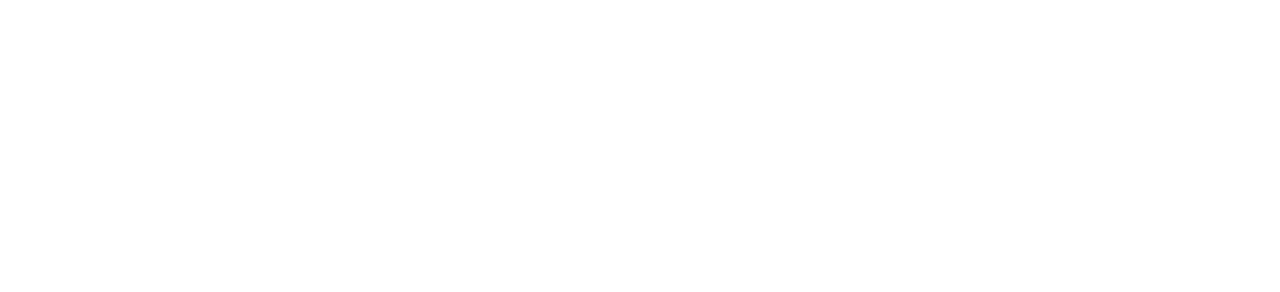
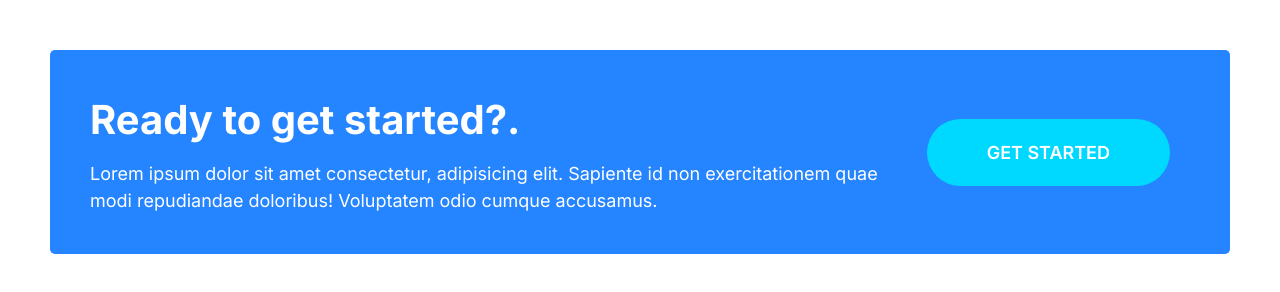
Before and after one commit to ana-m-gaina/landing_page, a plain HTML site: page index.html in a window 1280 px wide. Drawn offline with Linux system fonts and the light colour scheme.

Commit message:
Callout styling

```diff
--- a/css/styles.css
+++ b/css/styles.css
@@ -261,6 +261,11 @@
     font-size: 1.5rem;
 }
 
+.btn--stretched{
+    padding-left: 6rem;
+    padding-right: 6rem;
+}
+
 /* Inputs */
 
 .input{
@@ -486,7 +491,7 @@
 
   @media screen and (min-width: 768px) {
     .testimonial .quote,
-    .testimonial .quote__author,{
+    .testimonial .quote__author{
         font-size: 2.4rem;
     }
 
@@ -494,3 +499,43 @@
         margin-left: 6rem;
     }
     }
+
+/* Callout */
+
+.callout{
+    padding: 4rem;
+    border-radius: 5px;
+}
+
+.callout--primary{
+    background-color: var(--color-primary);
+    color: #fff;
+}
+
+.callout__heading{
+    color: #fff;
+}
+
+.callout .btn{
+    justify-self: center;
+    align-self: center;
+
+}
+
+.callout__content{
+    align-items: center;
+}
+
+@media screen and (min-width: 768px) {
+    .callout .grid--1x2{
+        grid-template-columns: 1fr auto;
+    }
+    .callout__content{
+        text-align: left;
+    }
+
+    .callout .btn{
+        justify-self: start;
+        margin: 0 2rem;
+    }
+}
--- a/index.html
+++ b/index.html
@@ -14,7 +14,16 @@
 
 <body style="padding: 5rem;">
 
-
+    <div class="callout callout--primary">
+        <div class="grid grid--1x2">
+            <div class="callout__content">
+                <h2 class="callout__heading">Ready to get started?.</h2>
+                <p>Lorem ipsum dolor sit amet consectetur, adipisicing elit. Sapiente id non exercitationem quae modi repudiandae doloribus! Voluptatem odio cumque accusamus.
+                </p>
+            </div>
+            <a href="#" class="btn btn--secondary btn--stretched">Get started</a>
+        </div>
+    </div>
 
 </body>
 
```
Also changed, not shown: components/callout.html (added, +11 -0 lines).
